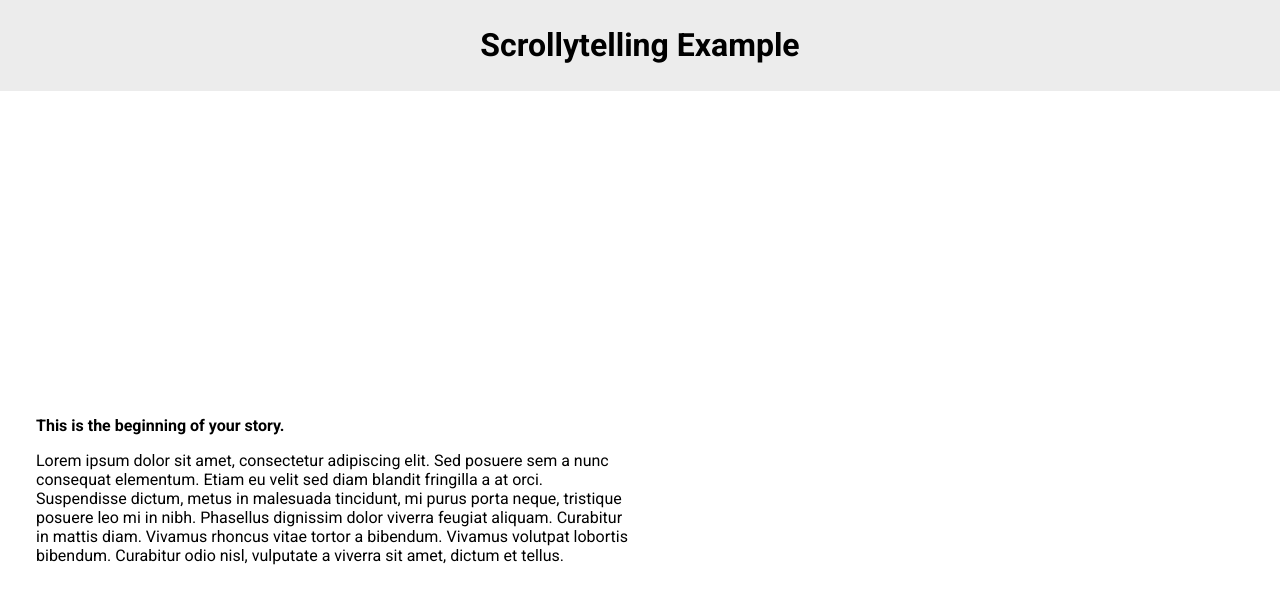
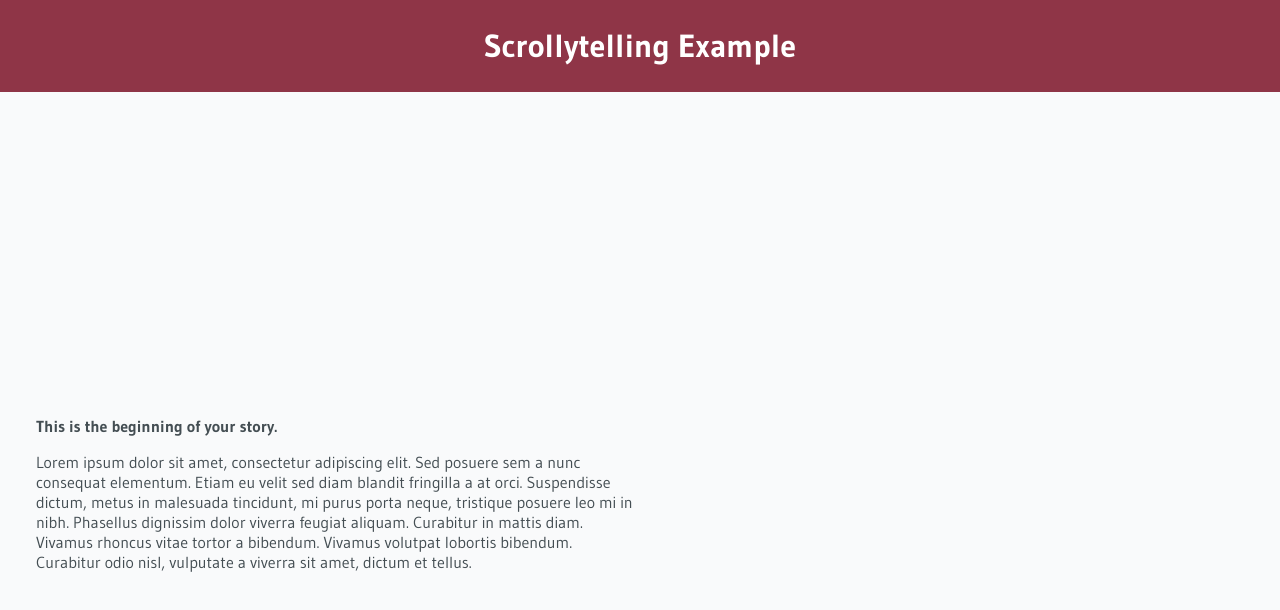
Before and after one commit to fneum/scrollytelling, a plain HTML site: page index.html in a window 1280 px wide. Drawn offline with Linux system fonts and the light colour scheme; a script that the page names is missing.

Commit message:
make it look more like ariadne

```diff
--- a/index.html
+++ b/index.html
@@ -5,7 +5,9 @@
     <meta name="viewport" content="width=device-width, initial-scale=1.0">
     <title>Scrollama Storytelling</title>
     <link rel="stylesheet" href="style.css">
-    <link href="https://fonts.googleapis.com/css?family=Roboto:400,700&display=swap" rel="stylesheet">
+    <link rel="preconnect" href="https://fonts.googleapis.com">
+    <link rel="preconnect" href="https://fonts.gstatic.com" crossorigin>
+    <link href="https://fonts.googleapis.com/css2?family=Gudea:ital,wght@0,400;0,700;1,400&display=swap" rel="stylesheet">
     <script src="https://unpkg.com/scrollama"></script>
     <!-- <script src="https://cdn.plot.ly/plotly-latest.min.js"></script> -->
 </head>
--- a/style.css
+++ b/style.css
@@ -1,8 +1,10 @@
 body, html {
-    font-family: 'Roboto', sans-serif;
+    font-family: 'Gudea', sans-serif;
     margin: 0;
     padding: 0;
     overflow-x: hidden;
+    color: #444e53;
+    background-color: #f9fafb;
 }
 
 .scroll__text, .scroll__graphic {
@@ -62,7 +64,11 @@ body, html {
     width: 100%; /* Full width */
     text-align: center; /* Center the title text */
     padding: 5px 0; /* Add some padding above and below the title */
-    background-color: #ececec; /* Optional: background color for the title area */
+    background-color: #8f3547; /* Optional: background color for the title area */
     margin: 0 0 5px 0; /* Optional: add some margin below the title area */
     box-sizing: border-box; /* Ensures padding does not add to the total width */
+    color: #ffffff; /* Make the text color white */
 }
+
+#444e53
+#f9fafb
```
